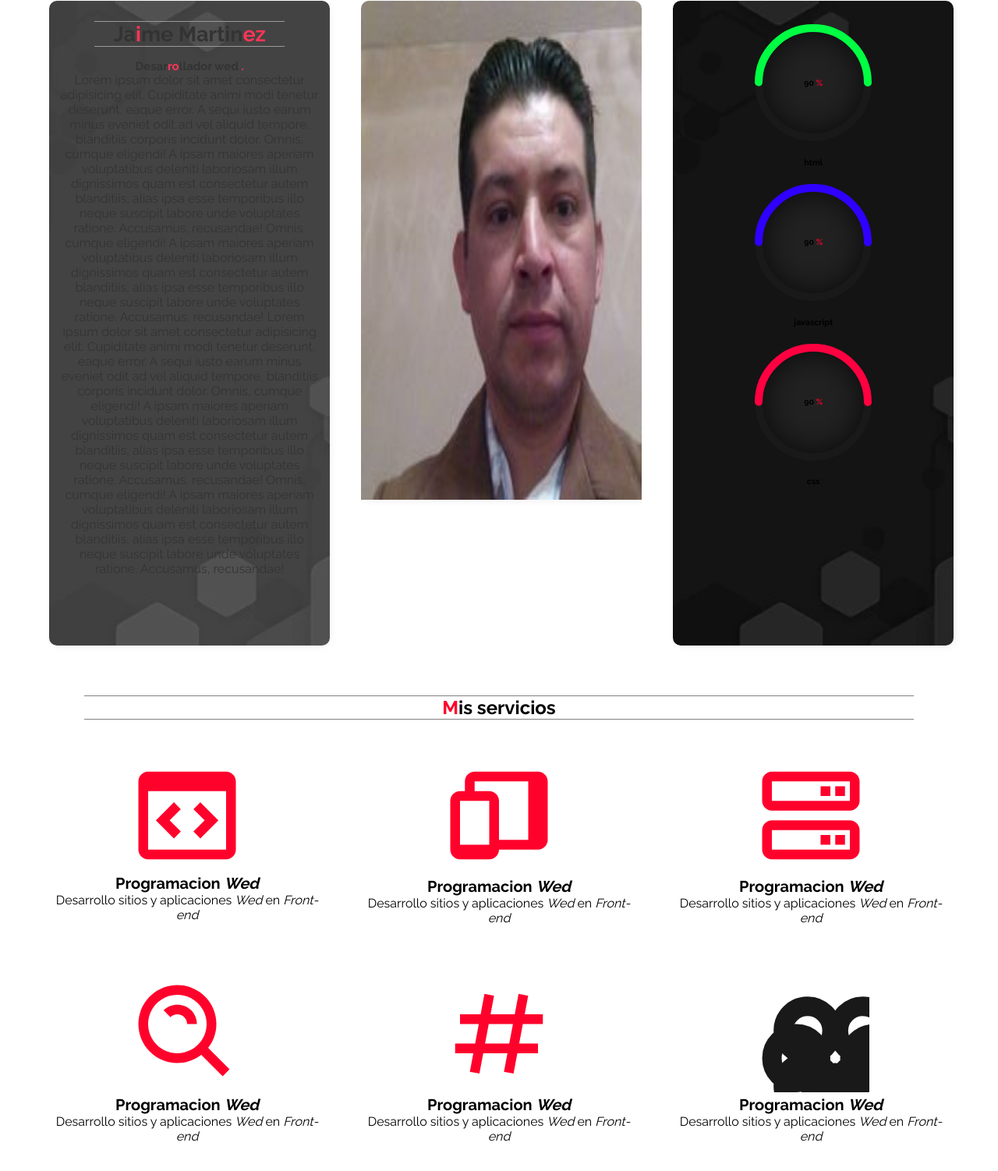
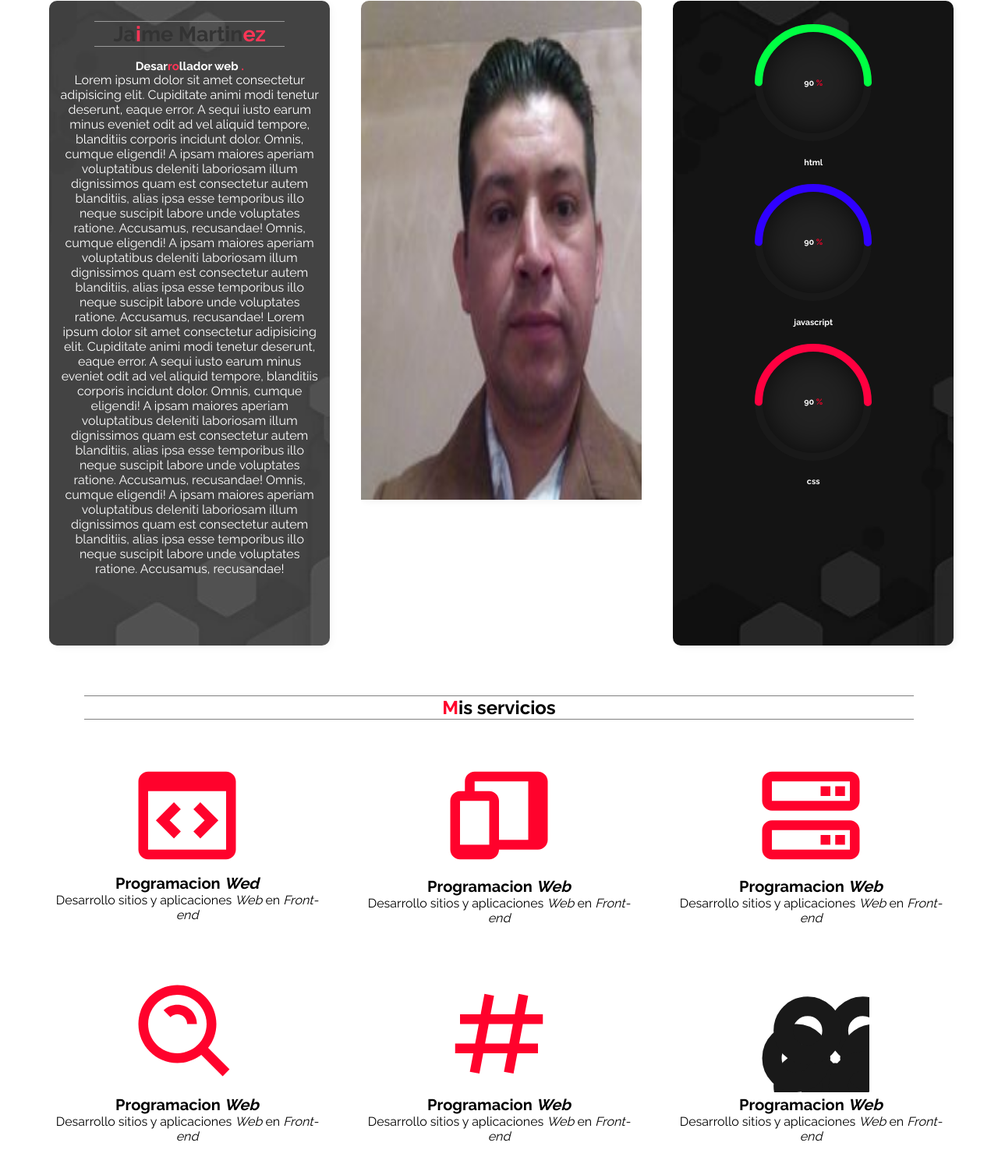
Before and after one commit to jaime172/portafolio-de-desarrollo-wed, a plain HTML site: page index.html in a window 1280 px wide. Shown: the part 736-2238 px from the top of the page at 78% size. Drawn offline with Linux system fonts and the light colour scheme.

Commit message:
corrigiendo la seccion de acerca en el modo mobil y la ortografia

```diff
--- a/index.html
+++ b/index.html
@@ -6,7 +6,7 @@
     <meta name="viewport" content="width=device-width, initial-scale=1.0">
     <title>Desarrollo wed Jaime Martinez</title>
     <meta  name="description" content="Jaime Martinez pulido desarrollador front-end para paginas wed">
-    <link rel="canonica" href="https://github.com/jaime172/portafolio-de-desarrollo-wed.git">
+    <link rel="canonica" href="https://kind-carson-1c1d0f.netlify.app ">
     <meta name="themes-color" content="rgba(0,0,0,0.2)">
     <!-- meta etiquetas para redes sociales -->
 
@@ -44,7 +44,7 @@
     <section id="inicio" class="hero-image">
         <article class="hero-image-bg">
                 <h2 class="title-text"><span>J</span>aime Ma<span>rt</span>inez <br>
-                <span>D</span>esarrollador wed<span>.</span></h2>
+                <span>D</span>esarrollador web<span>.</span></h2>
                 <!-- <a href="#contactar" class="btn-contactar"><span>C</span>ontactar</a> -->
 
                 <a href="#contactar" class="btn-contactar">
@@ -56,7 +56,7 @@
         <div class="acerca-container">
             <article class="acerca-descripcion">
                 <h2>Ja<span>i</span>me Martin<span>ez</span></h2>
-                <h5>Desar<span>ro</span>llador wed <span>.</span></h5>
+                <h5>Desar<span>ro</span>llador web <span>.</span></h5>
                 <p>
                     Lorem ipsum dolor sit amet consectetur adipisicing elit. Cupiditate animi modi tenetur deserunt, eaque error. A sequi iusto earum minus eveniet odit ad vel aliquid tempore, blanditiis corporis incidunt dolor.
                     Omnis, cumque eligendi! A ipsam maiores aperiam voluptatibus deleniti laboriosam illum dignissimos quam est consectetur autem blanditiis, alias ipsa esse temporibus illo neque suscipit labore unde voluptates ratione. Accusamus, recusandae!
@@ -131,47 +131,47 @@
                 </svg>
             <!-- </div> -->
             <h3>Programacion <i>Wed</i></h3>
-            <p>Desarrollo sitios y aplicaciones <i>Wed</i> en  <i>Front-end</i></p>
+            <p>Desarrollo sitios y aplicaciones <i>Web</i> en  <i>Front-end</i></p>
         </article>
 
         <article class="service-card">
             <div class="svg-conatiner">
                 <svg xmlns="http://www.w3.org/2000/svg" width="24" height="24" viewBox="0 0 24 24"><path d="M20,3H7C5.897,3,5,3.897,5,5v2H4C2.897,7,2,7.897,2,9v10c0,1.103,0.897,2,2,2h6c1.103,0,2-0.897,2-2h8c1.103,0,2-0.897,2-2 V5C22,3.897,21.103,3,20,3z M6,9h4l-0.003,9H4V9H6z M12,17V9c0-1.103-0.897-2-2-2H7V5h11v12H12z"/></svg>
             </div>
-            <h3>Programacion <i>Wed</i></h3>
-            <p>Desarrollo sitios y aplicaciones <i>Wed</i> en  <i>Front-end</i></p>
+            <h3>Programacion <i>Web</i></h3>
+            <p>Desarrollo sitios y aplicaciones <i>Web</i> en  <i>Front-end</i></p>
         </article>
 
         <article class="service-card">
             <div class="svg-conatiner">
                 <svg xmlns="http://www.w3.org/2000/svg" width="24" height="24" viewBox="0 0 24 24"><path fill="none" d="M4 15v4h16.002L20 15H4zM16 18h-2v-2h2V18zM19 18h-2v-2h2V18zM4 5v4h16.002L20 5H4zM16 8h-2V6h2V8zM19 8h-2V6h2V8z"/><path d="M20 3H4C2.897 3 2 3.897 2 5v4c0 1.103.897 2 2 2h16c1.103 0 2-.897 2-2V5C22 3.897 21.103 3 20 3zM4 9V5h16l.002 4H4zM20 13H4c-1.103 0-2 .897-2 2v4c0 1.103.897 2 2 2h16c1.103 0 2-.897 2-2v-4C22 13.897 21.103 13 20 13zM4 19v-4h16l.002 4H4z"/><path d="M17 6H19V8H17zM14 6H16V8H14zM17 16H19V18H17zM14 16H16V18H14z"/></svg>
             </div>
-            <h3>Programacion <i>Wed</i></h3>
-            <p>Desarrollo sitios y aplicaciones <i>Wed</i> en  <i>Front-end</i></p>
+            <h3>Programacion <i>Web</i></h3>
+            <p>Desarrollo sitios y aplicaciones <i>Web</i> en  <i>Front-end</i></p>
         </article>
 
         <article class="service-card">
             <div class="svg-conatiner">
                 <svg xmlns="http://www.w3.org/2000/svg" width="24" height="24" viewBox="0 0 24 24"><path d="M10,18c1.846,0,3.543-0.635,4.897-1.688l4.396,4.396l1.414-1.414l-4.396-4.396C17.365,13.543,18,11.846,18,10 c0-4.411-3.589-8-8-8s-8,3.589-8,8S5.589,18,10,18z M10,4c3.309,0,6,2.691,6,6s-2.691,6-6,6s-6-2.691-6-6S6.691,4,10,4z"/><path d="M11.412,8.586C11.791,8.966,12,9.468,12,10h2c0-1.065-0.416-2.069-1.174-2.828c-1.514-1.512-4.139-1.512-5.652,0 l1.412,1.416C9.346,7.83,10.656,7.832,11.412,8.586z"/></svg>
             </div>
-            <h3>Programacion <i>Wed</i></h3>
-            <p>Desarrollo sitios y aplicaciones <i>Wed</i> en  <i>Front-end</i></p>
+            <h3>Programacion <i>Web</i></h3>
+            <p>Desarrollo sitios y aplicaciones <i>Web</i> en  <i>Front-end</i></p>
         </article>
 
         <article class="service-card">
             <div class="svg-conatiner">
                 <svg xmlns="http://www.w3.org/2000/svg" width="24" height="24" viewBox="0 0 24 24"><path d="M16.018,3.815L15.232,8h-4.966l0.716-3.815L9.018,3.815L8.232,8H4v2h3.857l-0.751,4H3v2h3.731l-0.714,3.805l1.965,0.369 L8.766,16h4.966l-0.714,3.805l1.965,0.369L15.766,16H20v-2h-3.859l0.751-4H21V8h-3.733l0.716-3.815L16.018,3.815z M14.106,14H9.141 l0.751-4h4.966L14.106,14z"/></svg>
             </div>
-            <h3>Programacion <i>Wed</i></h3>
-            <p>Desarrollo sitios y aplicaciones <i>Wed</i> en  <i>Front-end</i></p>
+            <h3>Programacion <i>Web</i></h3>
+            <p>Desarrollo sitios y aplicaciones <i>Web</i> en  <i>Front-end</i></p>
         </article>
 
         <article class="service-card">
             <div class="svg-conatiner">
                 <svg xmlns="http://www.w3.org/2000/svg" width="24" height="24" viewBox="0 0 24 24" ><circle cx="12" cy="20" r="2"/><circle cx="12" cy="4" r="2"/><circle cx="6.343" cy="17.657" r="2"/><circle cx="17.657" cy="6.343" r="2"/><circle cx="4" cy="12" r="2.001"/><circle cx="20" cy="12" r="2"/><circle cx="6.343" cy="6.344" r="2"/><circle cx="17.657" cy="17.658" r="2"/></svg>
             </div>
-            <h3>Programacion <i>Wed</i></h3>
-            <p>Desarrollo sitios y aplicaciones <i>Wed</i> en  <i>Front-end</i></p>
+            <h3>Programacion <i>Web</i></h3>
+            <p>Desarrollo sitios y aplicaciones <i>Web</i> en  <i>Front-end</i></p>
         </article>
     </section>
 
@@ -402,7 +402,7 @@
                       <li class="slide">
                           <img class="avatar" src="./assets/customer-1.jpg" alt="cliente 1">
                           <blockquote>
-                              Lorem ipsum dolor sit amet consectetur adipisicing elit. Harum, quibusdam molestias porro cum repellat recusandae ad mollitia, tenetur, dolorum ullam ex delectus fugit! Architecto tempore enim eos cumque. Velit, architecto!
+                              Lorem ipsum dolor sit amet consectetur adipisicing elit. Harum, quibusdam molestias porro cum repellat recusandae ad mollitia, tenetur, dolorum ullam ex delectus fugit!
                           </blockquote>
                           <h3 class="text-first-color" >Jimena Navarrete</h3>
                           <h6>Gerente de ventas</h6>
@@ -410,7 +410,7 @@
                       <li class="slide">
                           <img class="avatar" src="./assets/customer-2.jpg" alt="cliente 2">
                           <blockquote>
-                            Lorem ipsum dolor sit amet consectetur adipisicing elit. Harum, quibusdam molestias porro cum repellat recusandae ad mollitia, tenetur, dolorum ullam ex delectus fugit! Architecto tempore enim eos cumque. Velit, architecto!.
+                            Lorem ipsum dolor sit amet consectetur adipisicing elit. Harum, quibusdam molestias porro cum repellat recusandae ad mollitia, tenetur, dolorum ullam ex delectus fugit!
                         </blockquote>
                         <h3 class="text-first-color">Antonio Castro </h3>
                         <h6>Recursos Humanos</h6>
@@ -418,7 +418,7 @@
                       <li class="slide">
                           <img class="avatar" src="./assets/customer-3.jpg" alt="cliente 3">
                           <blockquote>
-                            Lorem ipsum dolor sit amet consectetur adipisicing elit. Harum, quibusdam molestias porro cum repellat recusandae ad mollitia, tenetur, dolorum ullam ex delectus fugit! Architecto tempore enim eos cumque. Velit, architecto!
+                            Lorem ipsum dolor sit amet consectetur adipisicing elit. Harum, quibusdam molestias porro cum repellat recusandae ad mollitia, tenetur, dolorum ullam ex delectus fugit!
                         </blockquote>
                         <h3 class="text-first-color">Carla Estrada</h3>
                         <h6>directora de logistica</h6>
@@ -426,7 +426,7 @@
                       <li class="slide">
                           <img class="avatar" src="./assets/customer-4.jpg" alt="cliente 4">
                           <blockquote>
-                            Lorem ipsum dolor sit amet consectetur adipisicing elit. Harum, quibusdam molestias porro cum repellat recusandae ad mollitia, tenetur, dolorum ullam ex delectus fugit! Architecto tempore enim eos cumque. Velit, architecto!
+                            Lorem ipsum dolor sit amet consectetur adipisicing elit. Harum, quibusdam molestias porro cum repellat recusandae ad mollitia, tenetur, dolorum ullam ex delectus fugit!
                         </blockquote>
                         <h3 class="text-first-color">Sofia Hernandez</h3>
                         <h6>Directora de Telemarketing</h6>
@@ -444,6 +444,7 @@
     </aside>
 </article>
 </section>
+<!-- seccion de contactos -->
 <section class="contact" id="contactar">
     <div class="container">
         <h2><span>F</span>ormas para contactarme</h2>
--- a/style.css
+++ b/style.css
@@ -136,16 +136,17 @@ a{
     background-repeat: no-repeat;
     background-position: center;
     background-size: cover;
-    width: 30%;
+    width: 100%;
     font-size: 18px;
     filter: opacity(0.8);
     padding: 10px;
     text-align: center;
     box-shadow: 3px 3px 8px #f5f5f5;
+    color: var(--white-color);
 }
 
 .acerca-image{
-    width:30%;
+    width:100%;
    overflow: hidden;
 }
 
@@ -163,7 +164,7 @@ a{
     flex-direction: column;
     text-align: center;
     align-items: center;
-    width: 30%;
+    width: 100%;
     margin-right: 10px;
     box-shadow: 3px 3px 8px #f5f5f5;
     background-image: url(/assets/image/bg-skill-bar.webp);
@@ -176,6 +177,11 @@ a{
     position: relative;
     width: 100%;
     margin: 10px;
+}
+
+.number h6,
+.text-skillbar{
+   color: var(--white-color);
 }
 
 svg{
```
Also changed, not shown: 1 other file.
